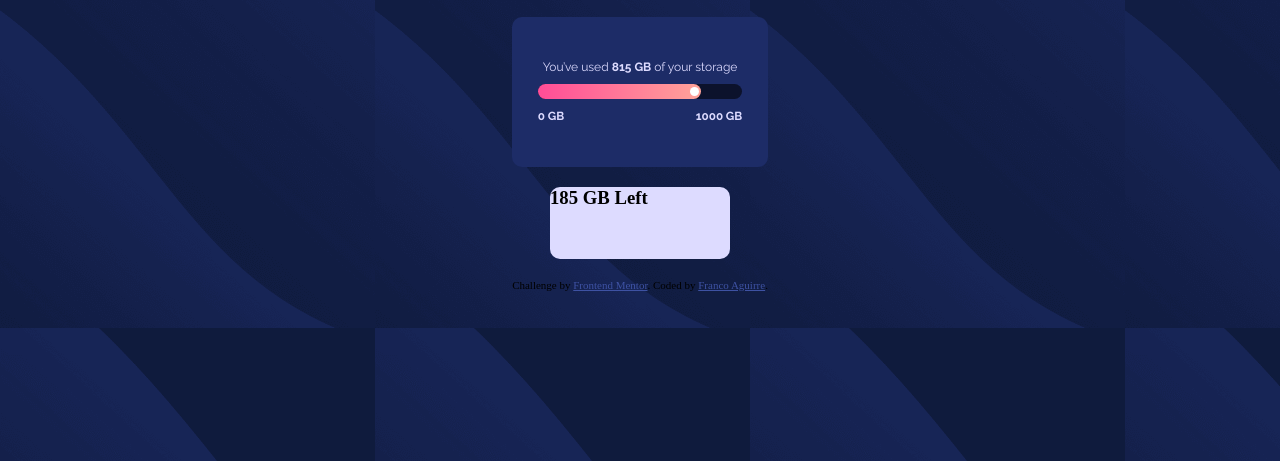
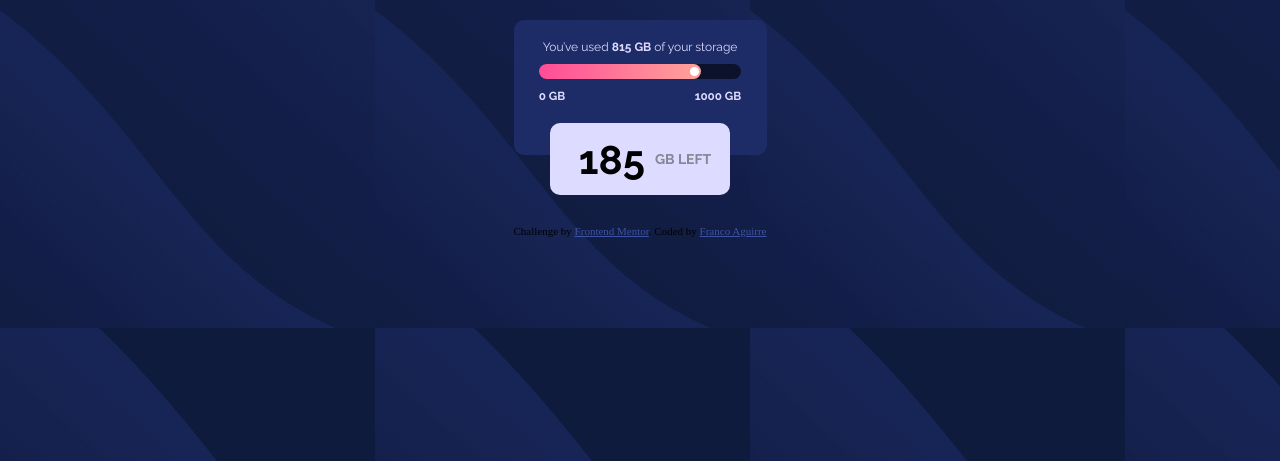
Before and after one commit to Fran3103/filo-data, a plain HTML site: page index.html in a window 1280 px wide. Shown: the part 339-800 px from the top of the page. Drawn offline with Linux system fonts and the light colour scheme.

Commit message:
version terminada

```diff
--- a/Sass/style.scss
+++ b/Sass/style.scss
@@ -72,16 +72,19 @@ body{
             background-color: $DarkBlue;
             border-radius: 10px;
             width: 100%;
-            height: 150px;
+
             display: flex;
             flex-direction: column;
             align-items: center;
             justify-content: center;
+            position: relative;
 
             h1{
                 font-size: 12px;
                 color: $PaleBlue;
                 font-weight: 400;
+                position: relative;
+                top: 20px;
 
                 span{
                     color: $PaleBlue;
@@ -91,7 +94,11 @@ body{
 
 
             .barra{
+
+                position: relative;
+                top: 20px;
                 width: 80%;
+
                 .box-degradado{
                     width: 100%;
                     background-color: $VeryDarkBlue;
@@ -130,16 +137,35 @@ body{
                     font-weight: 700;
                     }
             }
-
-        }
             .boton{
                 width:180px ;
                 height: 72px;
                 background-color: $PaleBlue;
                 border-radius: 10px;
+                position: relative;
+                top: 40px;
+                display: flex;
+                align-items: center;
+                justify-content: center;
+                h3{
+                    font-size: 40px;
+                    text-align: center;
+                    margin: 10px;
+                }
+                h5{
 
+                    font-size: 14px;
+                    color: $GrayishBlue;
+
+                }
 
             }
+        }
+
+        footer{
+                margin: 50px 0;
+
+        }
     }
 
 
--- a/index.html
+++ b/index.html
@@ -57,16 +57,16 @@
         </div>
       </div>
 
-
+      <div class="boton"><h3>185 <h5>GB LEFT</h5> </h3></div>
 
     </div>
-    <div class="boton"><h3>185 GB Left</h3></div>
+
 
 
     <footer>
       <div class="attribution">
       Challenge by <a href="https://www.frontendmentor.io?ref=challenge" target="_blank">Frontend Mentor</a>.
-      Coded by <a href="htttps://www.linkedin.com/in/franco-aguirre-24855012a" target="_blank">Franco Aguirre</a>.
+      Coded by <a href="htttps://www.linkedin.com/in/franco-aguirre-24855012a" target="_blank">Franco Aguirre</a>
       </div>
 
     </footer>
```
Also changed, not shown: Sass/style.css, 1 other file.
